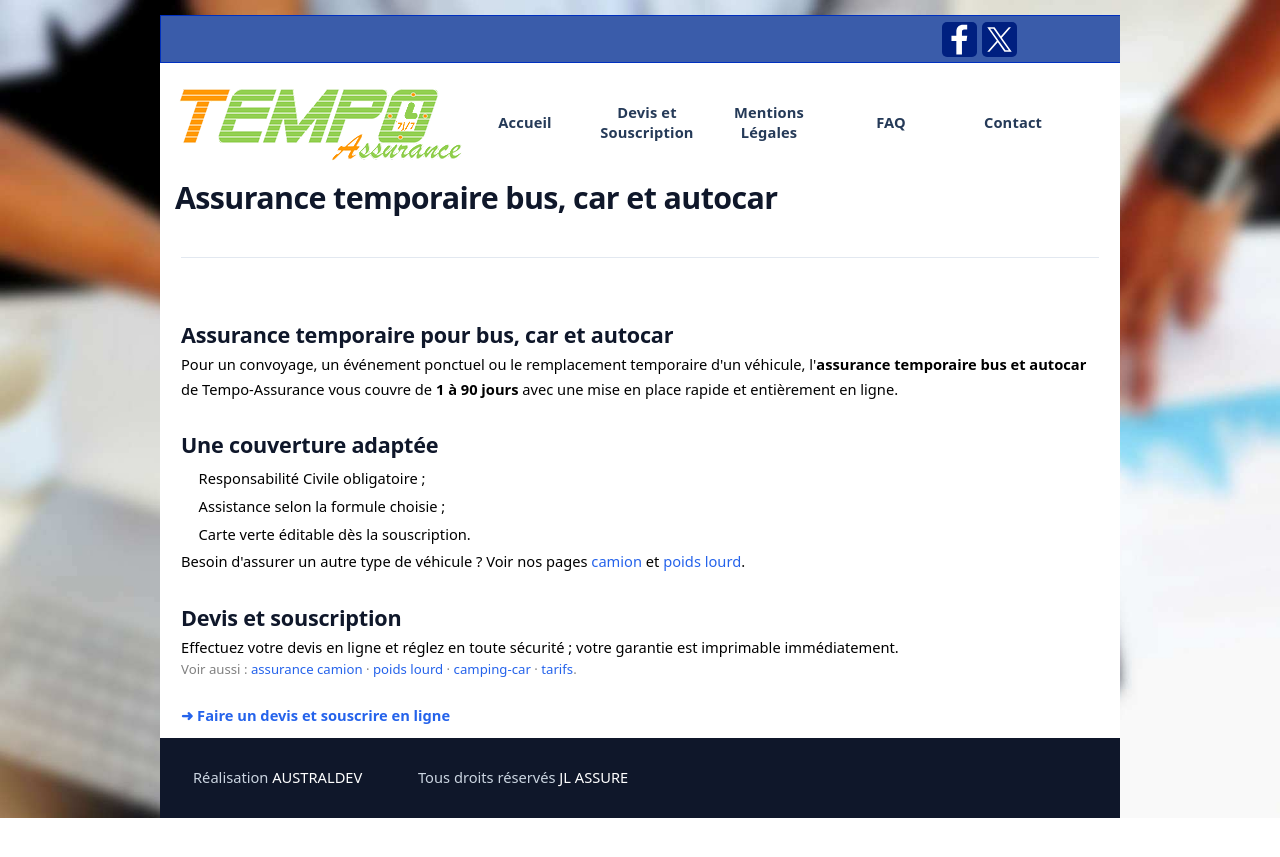
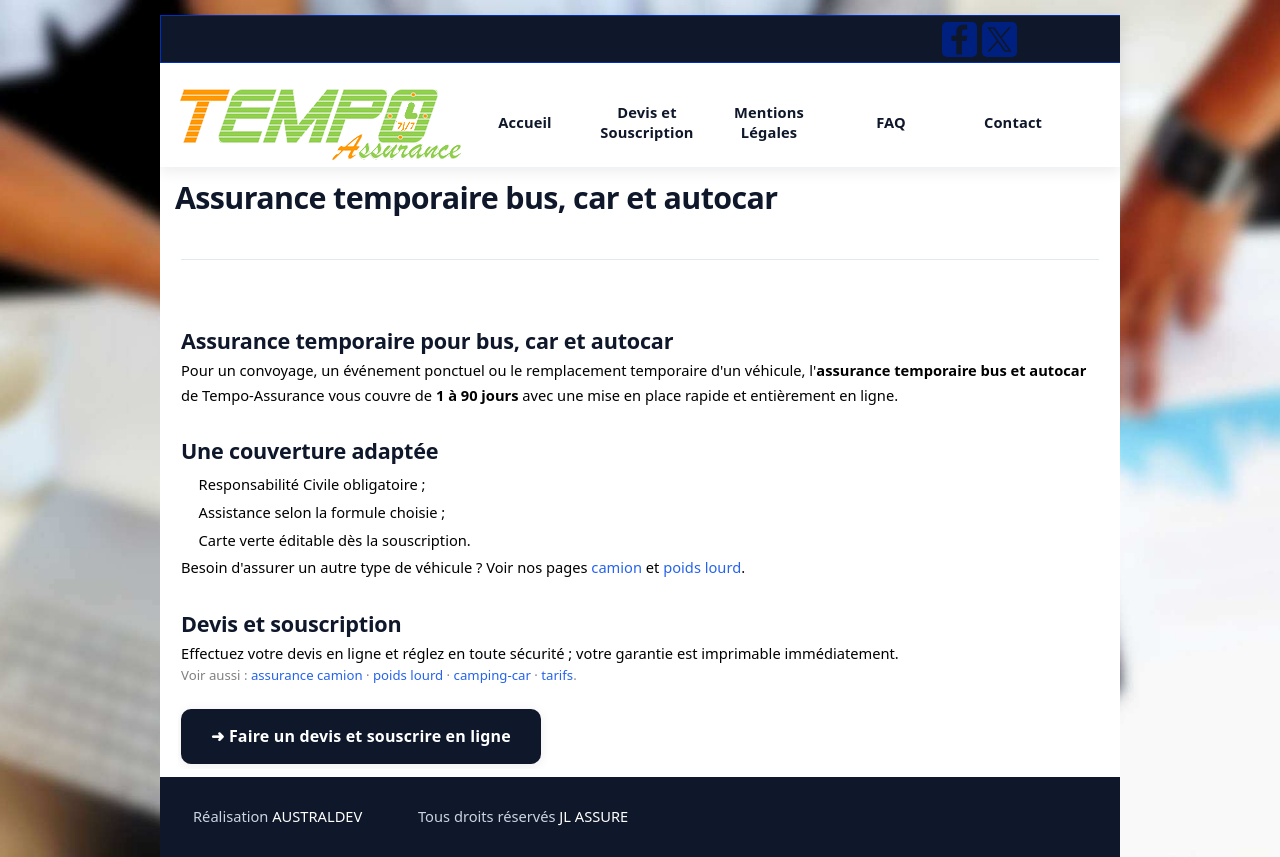
Before and after one commit to Stachmou34/tempo-assurance, a PHP site: page /assurance-temporaire-bus.html in a window 1280 px wide. Before the commit the page ends 818 px from the top, so only its background shows below. Run offline with PHP 8.4, Linux system fonts and the light colour scheme.

Commit message:
Modernisation v2 : en-tete bleu nuit, cartes, hero arrondi, CTA boutons
- En-tete : bandeau bleu nuit, ombre de profondeur, soulignement accent au survol du menu, icones sociales en bleu nuit
- Blocs 'feature' transformes en cartes (ombre, arrondi, effet hover) via :has()
- Hero/Swiper : coins arrondis, ombre, degrade pour lisibilite du texte
- Pages vehicules : CTA en vrai bouton
- Plus d'air entre les sections

https://claude.ai/code/session_01EtALu3aziwYKxK6LHDuH7r

```diff
--- a/assurance-temporaire-bus.html
+++ b/assurance-temporaire-bus.html
@@ -205,7 +205,7 @@ $(function () {$('#imHeader_imMenuObject_04_container ul li').not('.imMnMnSepara
 <h2>Devis et souscription</h2>
 <p>Effectuez votre devis en ligne et réglez en toute sécurité&nbsp;; votre garantie est imprimable immédiatement.</p>
 <p style="font-size:0.9em;color:grey;">Voir aussi : <a href="assurance-temporaire-camion.html">assurance camion</a> · <a href="assurance-temporaire-poids-lourd.html">poids lourd</a> · <a href="assurance-temporaire-camping-car.html">camping-car</a> · <a href="tarif-assurance-temporaire.html">tarifs</a>.</p>
-<p style="margin-top:1.5em;"><a href="devis-ou-souscription.html"><strong>➜ Faire un devis et souscrire en ligne</strong></a></p>
+<p style="margin-top:1.5em;"><a class="cta-btn" href="devis-ou-souscription.html"><strong>➜ Faire un devis et souscrire en ligne</strong></a></p>
 							</div>
 							</div></div>
 						</main>
--- a/assurance-temporaire-camion.html
+++ b/assurance-temporaire-camion.html
@@ -205,7 +205,7 @@ $(function () {$('#imHeader_imMenuObject_04_container ul li').not('.imMnMnSepara
 <h2>Souscrire en quelques minutes</h2>
 <p>Réalisez votre devis en ligne, réglez par carte bancaire en toute sécurité via notre banque partenaire CIC, puis imprimez votre garantie. Vous pouvez aussi consulter un <a href="tarif-assurance-temporaire.html">exemple de tarif d'assurance temporaire</a>.</p>
 <p style="font-size:0.9em;color:grey;">Voir aussi : <a href="assurance-temporaire-poids-lourd.html">poids lourd</a> · <a href="assurance-temporaire-bus.html">bus &amp; autocar</a> · <a href="assurance-temporaire-camping-car.html">camping-car</a> · <a href="tarif-assurance-temporaire.html">tarifs</a>.</p>
-<p style="margin-top:1.5em;"><a href="devis-ou-souscription.html"><strong>➜ Faire un devis et souscrire en ligne</strong></a></p>
+<p style="margin-top:1.5em;"><a class="cta-btn" href="devis-ou-souscription.html"><strong>➜ Faire un devis et souscrire en ligne</strong></a></p>
 							</div>
 							</div></div>
 						</main>
--- a/assurance-temporaire-camping-car.html
+++ b/assurance-temporaire-camping-car.html
@@ -205,7 +205,7 @@ $(function () {$('#imHeader_imMenuObject_04_container ul li').not('.imMnMnSepara
 <h2>Souscrire en ligne</h2>
 <p>Obtenez votre devis en quelques minutes et imprimez votre garantie. Consultez aussi un <a href="tarif-assurance-temporaire.html">exemple de tarif</a>.</p>
 <p style="font-size:0.9em;color:grey;">Voir aussi : <a href="assurance-temporaire-camion.html">assurance camion</a> · <a href="assurance-temporaire-poids-lourd.html">poids lourd</a> · <a href="assurance-temporaire-bus.html">bus &amp; autocar</a> · <a href="tarif-assurance-temporaire.html">tarifs</a>.</p>
-<p style="margin-top:1.5em;"><a href="devis-ou-souscription.html"><strong>➜ Faire un devis et souscrire en ligne</strong></a></p>
+<p style="margin-top:1.5em;"><a class="cta-btn" href="devis-ou-souscription.html"><strong>➜ Faire un devis et souscrire en ligne</strong></a></p>
 							</div>
 							</div></div>
 						</main>
--- a/assurance-temporaire-poids-lourd.html
+++ b/assurance-temporaire-poids-lourd.html
@@ -205,7 +205,7 @@ $(function () {$('#imHeader_imMenuObject_04_container ul li').not('.imMnMnSepara
 <h2>Obtenir un devis</h2>
 <p>Quelques informations suffisent pour obtenir votre tarif et souscrire en ligne. Découvrez aussi nos <a href="tarif-assurance-temporaire.html">exemples de tarifs poids lourd</a>.</p>
 <p style="font-size:0.9em;color:grey;">Voir aussi : <a href="assurance-temporaire-camion.html">assurance camion</a> · <a href="assurance-temporaire-bus.html">bus &amp; autocar</a> · <a href="assurance-temporaire-camping-car.html">camping-car</a> · <a href="tarif-assurance-temporaire.html">tarifs</a>.</p>
-<p style="margin-top:1.5em;"><a href="devis-ou-souscription.html"><strong>➜ Faire un devis et souscrire en ligne</strong></a></p>
+<p style="margin-top:1.5em;"><a class="cta-btn" href="devis-ou-souscription.html"><strong>➜ Faire un devis et souscrire en ligne</strong></a></p>
 							</div>
 							</div></div>
 						</main>
--- a/style/modern.css
+++ b/style/modern.css
@@ -179,3 +179,62 @@ a:focus-visible, button:focus-visible{
   h2, .imHeading2{ font-size: 1.2rem !important; }
   .cta-btn{ width:100%; text-align:center; }
 }
+
+/* ============================================================
+   v2 — Modernisation plus marquée (en-tête, cartes, hero)
+   ============================================================ */
+
+/* ---------- En-tête : bandeau bleu nuit + profondeur ---------- */
+[style*="rgb(58, 92, 170)"]{ background: var(--ta-navy) !important; }
+#imHeader{ box-shadow: 0 2px 16px rgba(15,23,42,.10); position:relative; z-index:20; background:#fff; }
+#imHeader_pluginAppObj_03 svg path{ fill: var(--ta-navy) !important; transition: fill .15s ease; }
+#imHeader_pluginAppObj_03 a:hover svg path{ fill: var(--ta-blue) !important; }
+/* Menu : soulignement accent au survol */
+#imHeader_imMenuObject_04_container .label{ position:relative; color: var(--ta-navy) !important; }
+#imHeader_imMenuObject_04_container .label::after{
+  content:""; position:absolute; left:14px; right:14px; bottom:6px; height:2px;
+  background: var(--ta-blue); transform: scaleX(0); transform-origin:left; transition: transform .2s ease;
+}
+#imHeader_imMenuObject_04_container li:hover .label::after{ transform: scaleX(1); }
+
+/* ---------- Hero / Swiper : arrondi, ombre, dégradé lisibilité ---------- */
+#pluginAppObj_02, #swiper_pluginAppObj_02, .swiper-container.main{
+  border-radius: 16px !important; overflow:hidden !important; box-shadow: var(--ta-shadow-lg);
+}
+.swiper-slide.described{ position:relative; }
+.swiper-slide.described::after{
+  content:""; position:absolute; inset:0; pointer-events:none;
+  background: linear-gradient(180deg, rgba(15,23,42,0) 45%, rgba(15,23,42,.6) 100%);
+}
+.swiper-slide .slide-content-wrapper{ position:relative; z-index:2; }
+.swiper-slide .slide-description{ font-size:1.15rem !important; }
+
+/* ---------- Blocs "feature" transformés en cartes (icône + texte) ---------- */
+#imContent .text-inner:has(img.fleft){
+  background:#fff;
+  border:1px solid var(--ta-border);
+  border-radius: var(--ta-radius);
+  padding: 1.3em 1.4em !important;
+  box-shadow: var(--ta-shadow);
+  transition: transform .2s ease, box-shadow .2s ease;
+  height:100%;
+}
+#imContent .text-inner:has(img.fleft):hover{
+  transform: translateY(-4px);
+  box-shadow: var(--ta-shadow-lg);
+}
+#imContent .text-inner:has(img.fleft) h2,
+#imContent .text-inner:has(img.fleft) h3{ margin-top:.2em !important; }
+#imContent img.fleft{ border-radius:8px; }
+
+/* ---------- Plus d'air entre les sections ---------- */
+#imContent > .imPageRow{ min-height: 14px; }
+#imContent .text-inner{ padding: 2px 0; }
+
+/* ---------- Carte générique pour les gros blocs de texte ---------- */
+#imContent .imHTMLObject{ line-height:1.7; }
+
+/* ---------- Liens "boutons" secondaires (style pilule) ---------- */
+.seo-cta a, #imContent a[href="devis-ou-souscription.html"]:not(.cta-btn){
+  font-weight:600;
+}
```
